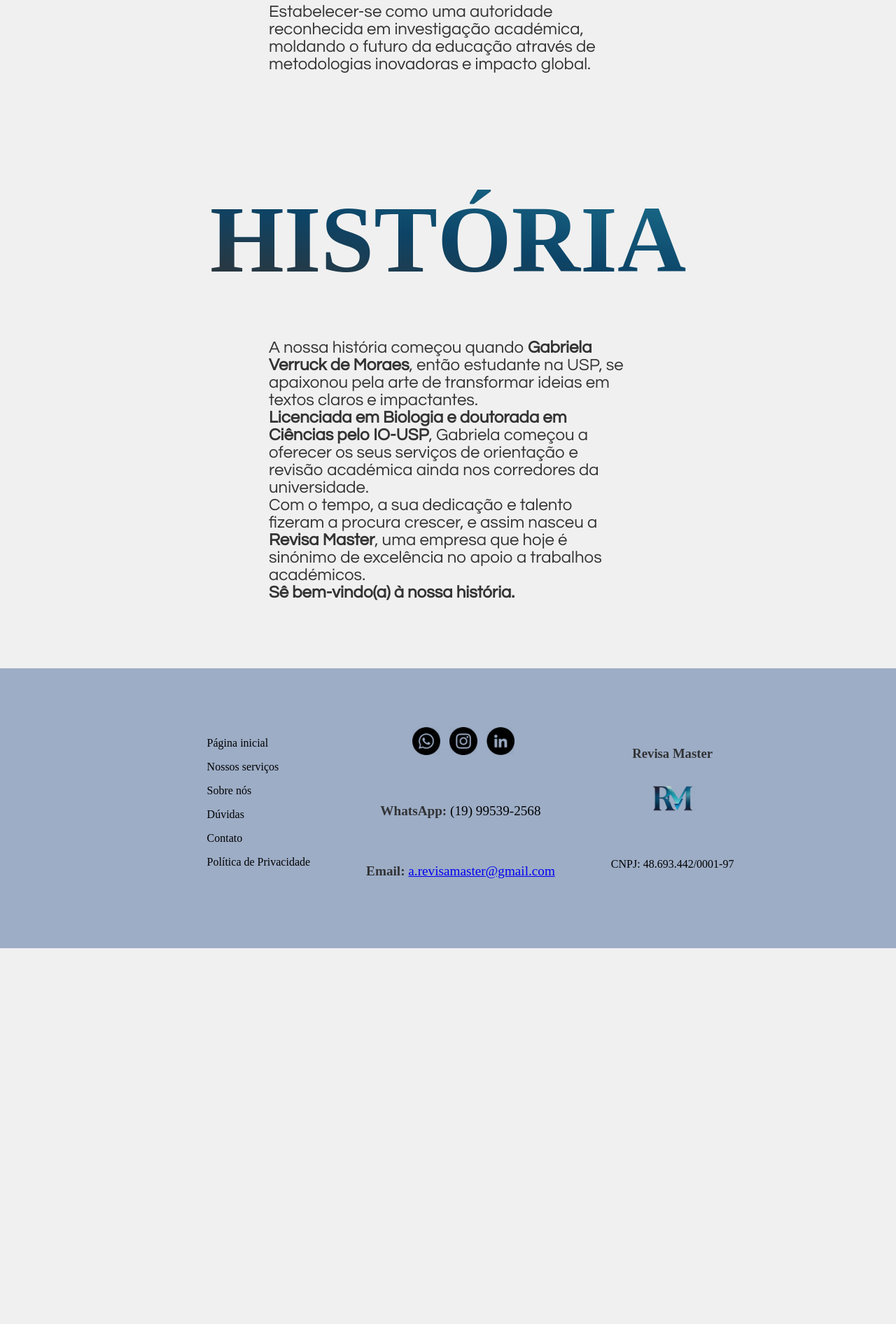
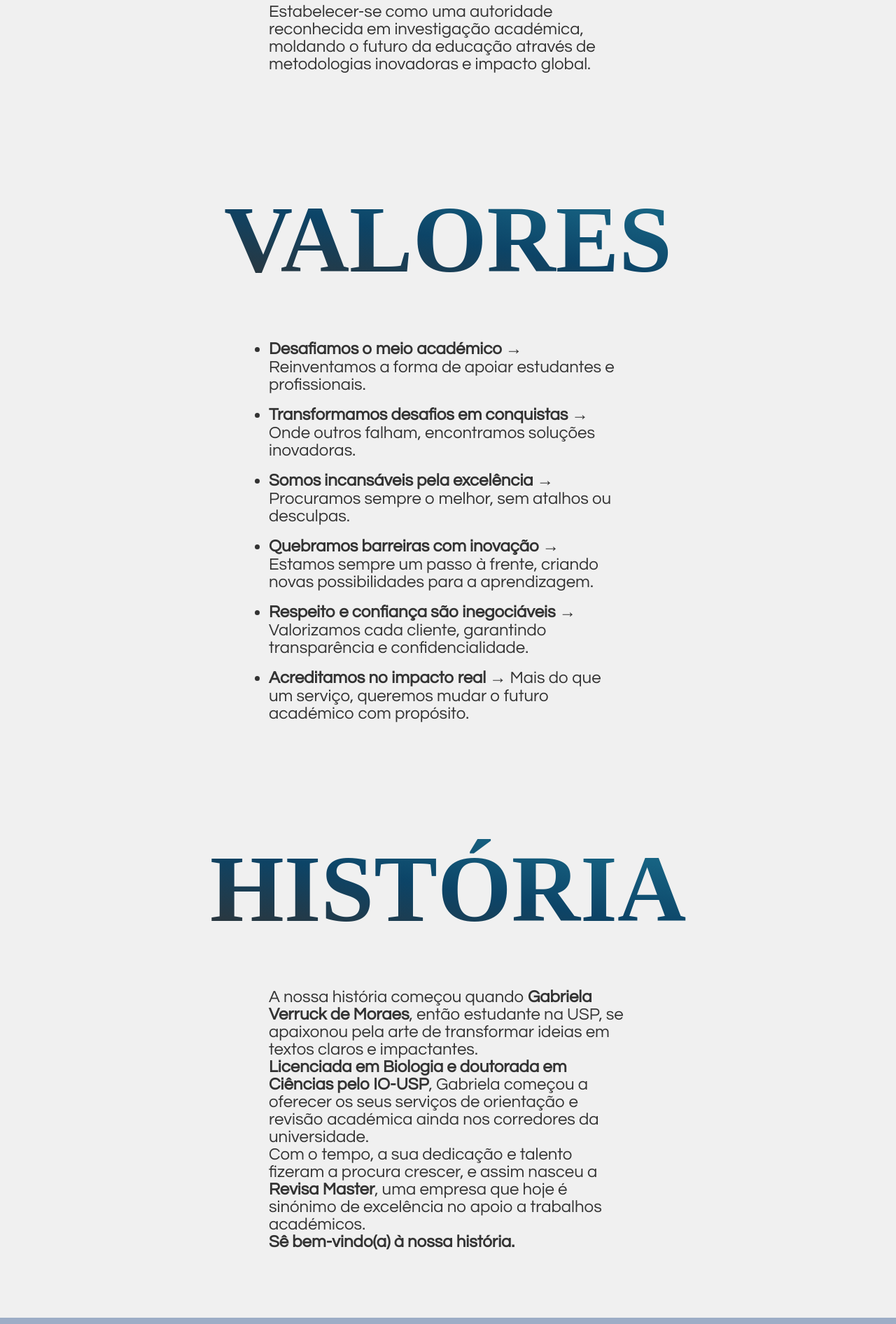
Before and after one commit to Revisa-Master/revisamaster, a Flask app: page /about in a window 1280 px wide; the page is wider, and only the part inside the window is pictured. Shown: the part 1344-3236 px from the top of that part at 70% size. Before the commit the page ends 2699 px from the top of that part, so only its background shows below. Run offline with Flask 3, Linux system fonts and the light colour scheme.

Commit message:
feat: adicionar seção "Valores" com princípios da empresa

```diff
--- a/static/styles/styles-about.css
+++ b/static/styles/styles-about.css
@@ -94,10 +94,16 @@ main {
     -webkit-text-fill-color: transparent;
 }
 
-.content-about p {
+.content-about p, ul {
     font-size: 1.5rem;
     font-family: var(--font-main), sans-serif;
     padding: 2rem 20rem;
+}
+
+.content-about ul {
+    display: flex;
+    flex-direction: column;
+    gap: 1rem;
 }
 
 .content-about p strong {
--- a/templates/about.html
+++ b/templates/about.html
@@ -74,6 +74,18 @@
       </section>
 
       <section class="content-about">
+        <h1>Valores</h1>
+        <ul>
+          <li><strong>Desafiamos o meio académico</strong> → Reinventamos a forma de apoiar estudantes e profissionais.</li>
+          <li><strong>Transformamos desafios em conquistas</strong> → Onde outros falham, encontramos soluções inovadoras.</li>
+          <li><strong>Somos incansáveis pela excelência</strong> → Procuramos sempre o melhor, sem atalhos ou desculpas.</li>
+          <li><strong>Quebramos barreiras com inovação</strong> → Estamos sempre um passo à frente, criando novas possibilidades para a aprendizagem.</li>
+          <li><strong>Respeito e confiança são inegociáveis</strong> → Valorizamos cada cliente, garantindo transparência e confidencialidade.</li>
+          <li><strong>Acreditamos no impacto real</strong> → Mais do que um serviço, queremos mudar o futuro académico com propósito.</li>
+        </ul>
+      </section>
+
+      <section class="content-about">
         <h1>História</h1>
         <p>
           A nossa história começou quando <strong> Gabriela Verruck de Moraes</strong>,
```
